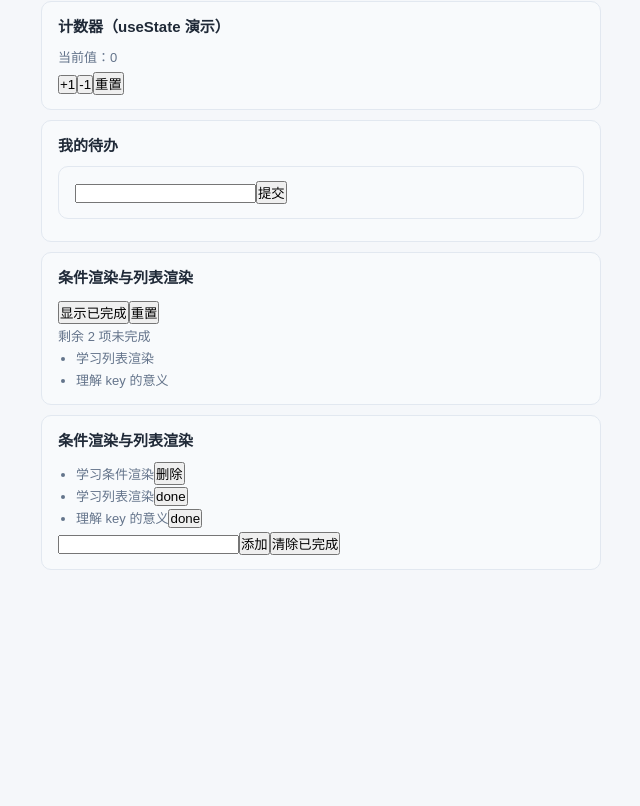
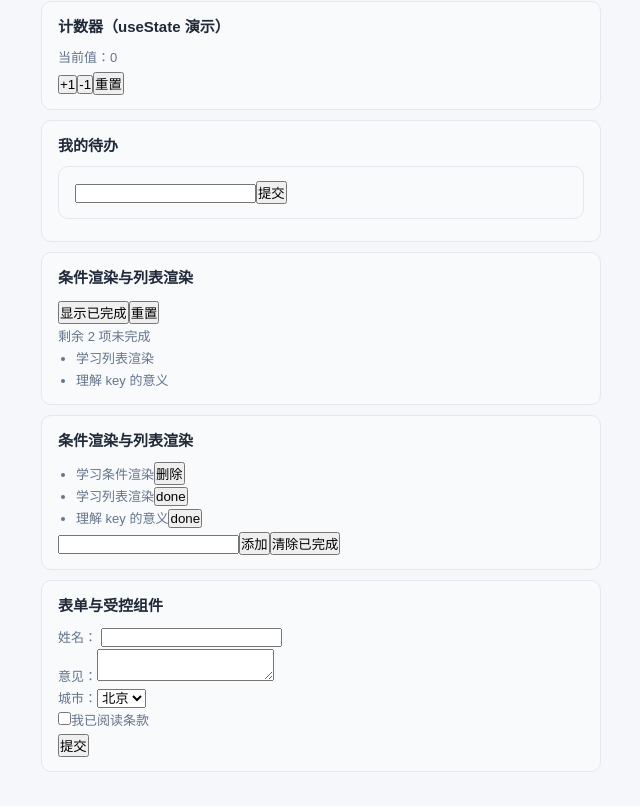
Before and after one commit to Q1anyii/EasyStart-Frontend, a React (Vite) app in the folder demo/06-react/react-app/: page / in a window 1280 px wide. Shown: the part 512-1318 px from the top of the page, without its empty margins (319-959 px from the left). Before the commit the page ends 1116 px from the top, so only its background shows below. Built offline with nearby package versions, Linux system fonts and the light colour scheme.

Commit message:
前端练习：阶段六第5课表单与受控组件发课（value+onChange/textarea/select/checkbox/preventDefault）

```diff
--- a/demo/06-react/react-app/src/App.tsx
+++ b/demo/06-react/react-app/src/App.tsx
@@ -6,6 +6,7 @@ import MyCounter from "./components/MyCounter";
 import TodoApp from "./components/TodoApp";
 import ListDemo from "./components/ListDemo";
 import MyListDemo from "./components/MyListDemo";
+import FormDemo from "./components/FormDemo";
 interface User {
   name: string;
   role: string;
@@ -26,7 +27,7 @@ function App() {
         <p>第2课 props通信 ✅</p>
         <p>第3课 state与事件 ✅</p>
         <p>第4课 条件渲染与列表渲染 ✅</p>
-        <p>第5课 表单与受控组件 ← 下一课</p>
+        <p>第5课 表单与受控组件 ← 当前课</p>
       </Card>
 
       <Card title="待办">
@@ -38,6 +39,7 @@ function App() {
       <TodoApp />
       <ListDemo />
       <MyListDemo />
+      <FormDemo />
     </div>
   );
 }
--- /dev/null
+++ b/demo/06-react/react-app/src/components/FormDemo.tsx
@@ -0,0 +1,133 @@
+import { useState } from "react";
+import type { ChangeEvent, FormEvent } from "react";
+
+interface FormData {
+  name: string;
+  opinion: string;
+  city: string;
+  agreed: boolean;
+}
+
+// ============================================================
+// 第5课：表单与受控组件
+//
+// 【受控组件】表单元素的值不归 DOM 自己管，而是归 React state 管：
+//   value={state} 负责"显示"，onChange 负责"把新值写回 state"。
+//   这叫"单一数据源"——state 是唯一真相，输入框只是它的显示屏。
+//   对比：不受控输入框 = DOM 自己记值，React 想读得用 ref 去捞（第6课）
+//
+// 【React 表单三注意】
+//   ① textarea 用 value，不写标签中间的文字
+//   ② select 的 value 放在 select 上，不在 option 上
+//   ③ checkbox / radio 用 checked，不用 value
+//
+// 【表单提交】onSubmit 里必须 e.preventDefault()，
+//   否则浏览器按"传统方式"刷新页面，所有 state 瞬间清空。
+// ============================================================
+
+function FormDemo() {
+  const [form, setForm] = useState<FormData>({
+    name: "",
+    opinion: "",
+    city: "北京",
+    agreed: false,
+  });
+  // 提交后的快照（null = 还没提交过）
+  const [submitted, setSubmitted] = useState<FormData | null>(null);
+
+  function handleSubmit(e: FormEvent<HTMLFormElement>) {
+    e.preventDefault(); // 阻止页面刷新
+    setSubmitted(form);
+  }
+
+  return (
+    <div className="card">
+      <h3>表单与受控组件</h3>
+      <form onSubmit={handleSubmit}>
+        {/* input 受控：value 来自 state，onChange 写回 state */}
+        <p>
+          姓名：{" "}
+          <input
+            value={form.name}
+            onChange={(e: ChangeEvent<HTMLInputElement>) =>
+              setForm({ ...form, name: e.target.value })
+            }
+          />
+        </p>
+
+        {/* textarea 受控：React 里用 value，不写标签中间 */}
+        <p>
+          意见：
+          <textarea
+            value={form.opinion}
+            onChange={(e: ChangeEvent<HTMLTextAreaElement>) =>
+              setForm({ ...form, opinion: e.target.value })
+            }
+          />
+        </p>
+
+        {/* select 受控：value 在 select 上，不在 option 上 */}
+        <p>
+          城市：
+          <select
+            value={form.city}
+            onChange={(e: ChangeEvent<HTMLSelectElement>) =>
+              setForm({ ...form, city: e.target.value })
+            }
+          >
+            <option>北京</option>
+            <option>上海</option>
+            <option>广州</option>
+          </select>
+        </p>
+
+        {/* checkbox 受控：用 checked，不用 value */}
+        <p>
+          <label>
+            <input
+              type="checkbox"
+              checked={form.agreed}
+              onChange={(e: ChangeEvent<HTMLInputElement>) =>
+                setForm({ ...form, agreed: e.target.checked })
+              }
+            />
+            我已阅读条款
+          </label>
+        </p>
+
+        <button type="submit">提交</button>
+      </form>
+
+      {/* 提交后预览：submitted 不为 null 才显示 */}
+      {submitted && (
+        <p>
+          已提交：{submitted.name} / {submitted.city}（{submitted.opinion || "无意见"}）
+        </p>
+      )}
+    </div>
+  );
+}
+
+export default FormDemo;
+
+// ============================================================
+// 改动任务（做完在 LEARNLOG 打卡，用时口报）：
+//
+// 任务1 · 条款门槛：未勾选"我已阅读条款"时，提交按钮禁用：
+//        <button type="submit" disabled={!form.agreed}>
+//        注释写：disabled 的值从哪来？为什么 state 变了按钮就变灰
+//
+// 任务2 · 字数限制：意见框下方显示"已输入 N/50 字"，
+//        超过 50 字时提交按钮也禁用（两个条件用 || 串起来）
+//        注释写：为什么"已输入字数"不用单独存一个 state
+//
+// 任务3 · 加选项：select 里加一个"深圳"，选择它看 preview 变不变
+//        注释写：选项是数据还是 state？（option 是写死的列表，value 才是 state）
+//
+// 任务4 · 统一 onChange：给 input/textarea/select 都加上 name 属性
+//        （name="name" / name="opinion" / name="city"），写一个
+//        function handleChange(e) { setForm({ ...form, [e.target.name]: e.target.value }) }
+//        把三个 onChange 全部换成 handleChange。
+//        注释写：[e.target.name] 为什么能一处顶三处？（计算属性名，JS 学过）
+//        提示：checkbox 仍单独用一个 onChange（它读的是 checked 不是 value）
+// ============================================================
```
